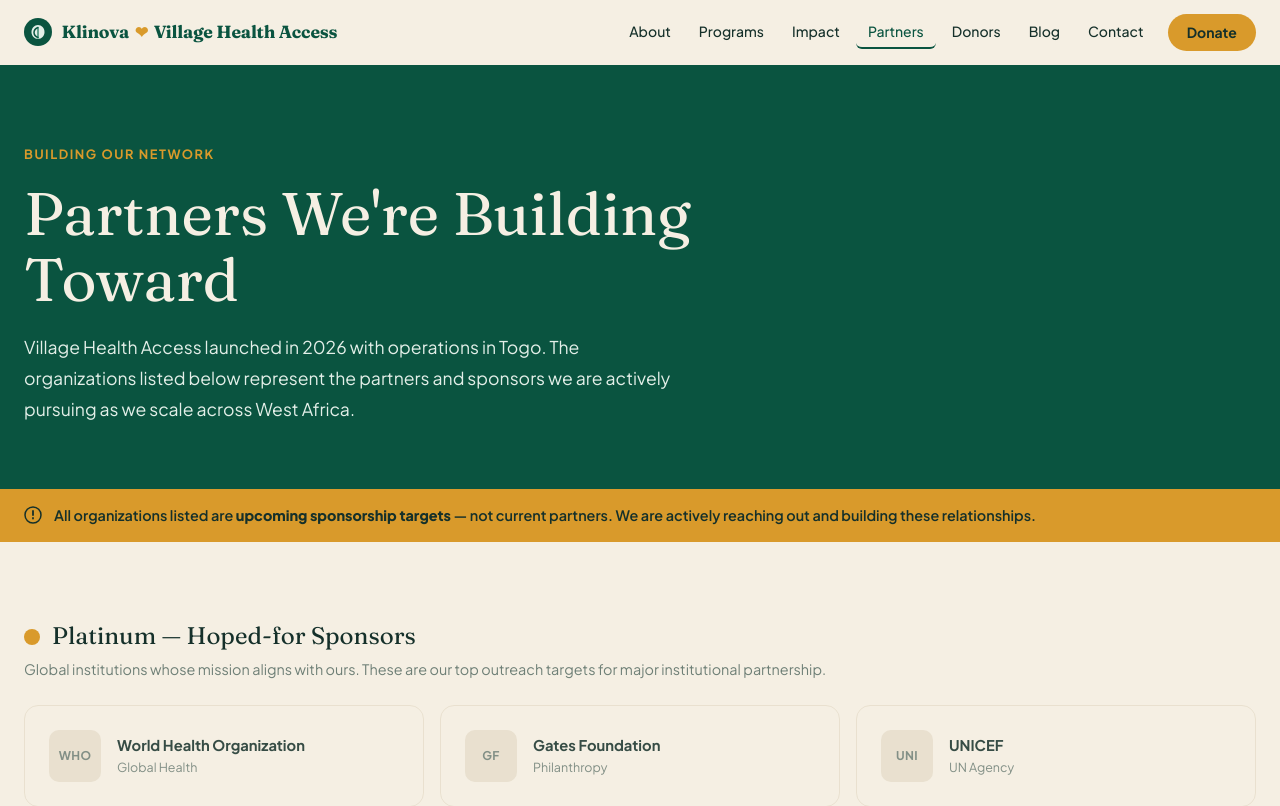
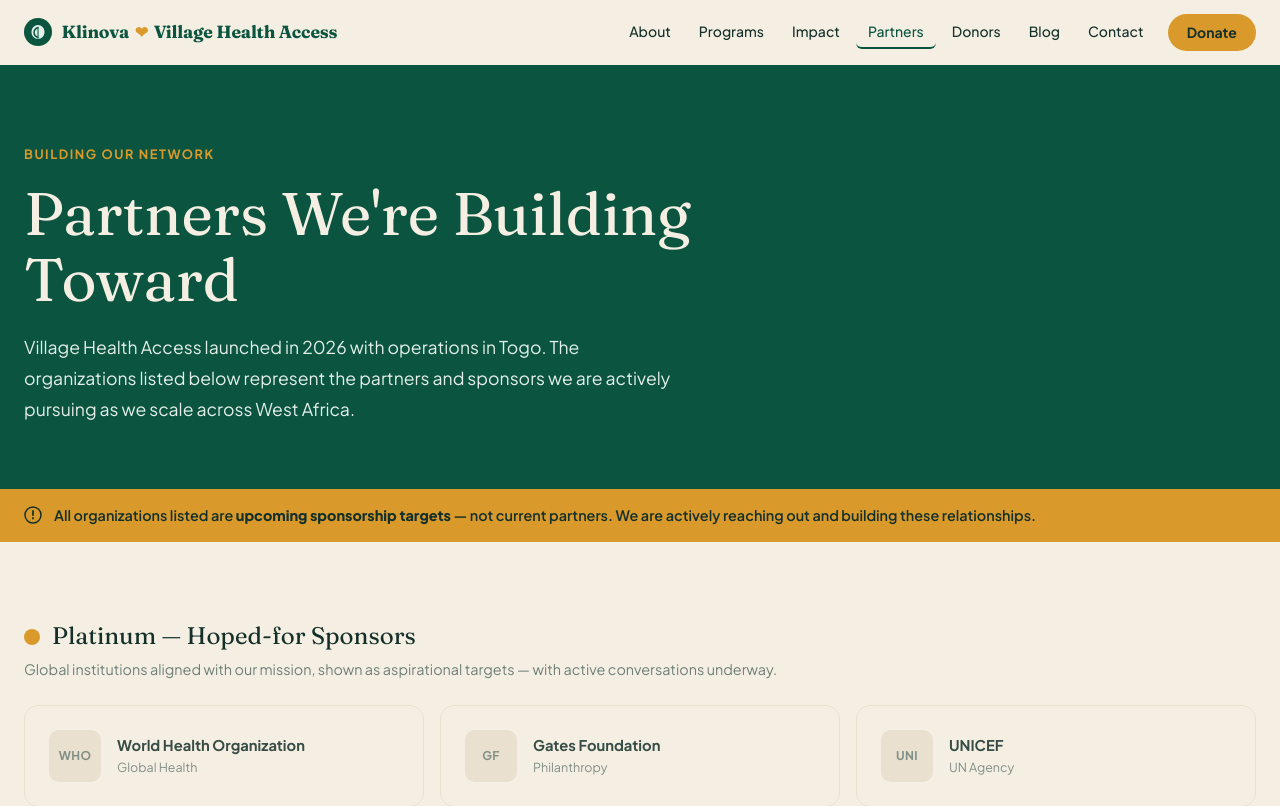
Before and after one commit to KlinovaHealth/village-health-access, a Next.js app: page /partners in a window 1280 px wide. Shown: the top 806 px of the page. Built offline with nearby package versions, Linux system fonts and the light colour scheme.

Commit message:
Update platinum partners subtitle to exact wording

```diff
--- a/app/partners/page.tsx
+++ b/app/partners/page.tsx
@@ -99,7 +99,7 @@
               <h2 style={{ fontFamily: 'var(--font-display)', fontSize: '1.5rem', color: '#15302A', margin: 0 }}>Platinum — Hoped-for Sponsors</h2>
             </div>
             <p style={{ color: '#6E7F76', fontSize: '0.9rem', marginBottom: '1.5rem' }}>
-              Global institutions whose mission aligns with ours. These are our top outreach targets for major institutional partnership.
+              Global institutions aligned with our mission, shown as aspirational targets — with active conversations underway.
             </p>
             <div style={{ display: 'grid', gridTemplateColumns: 'repeat(auto-fit, minmax(220px, 1fr))', gap: '1rem' }}>
               {platinumTargets.map((p) => (
```
